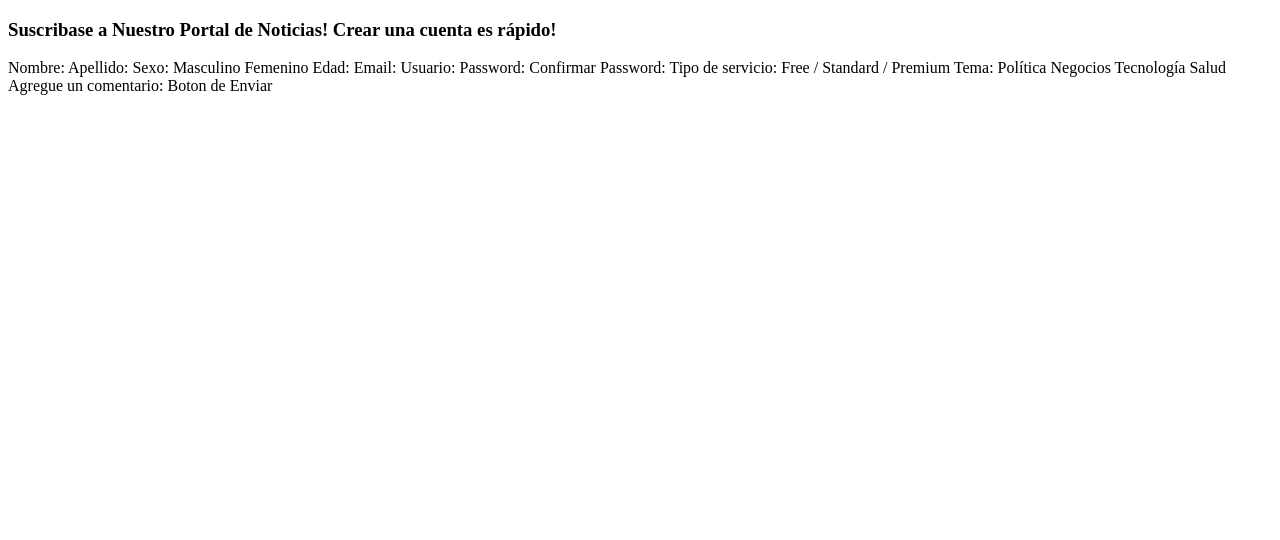
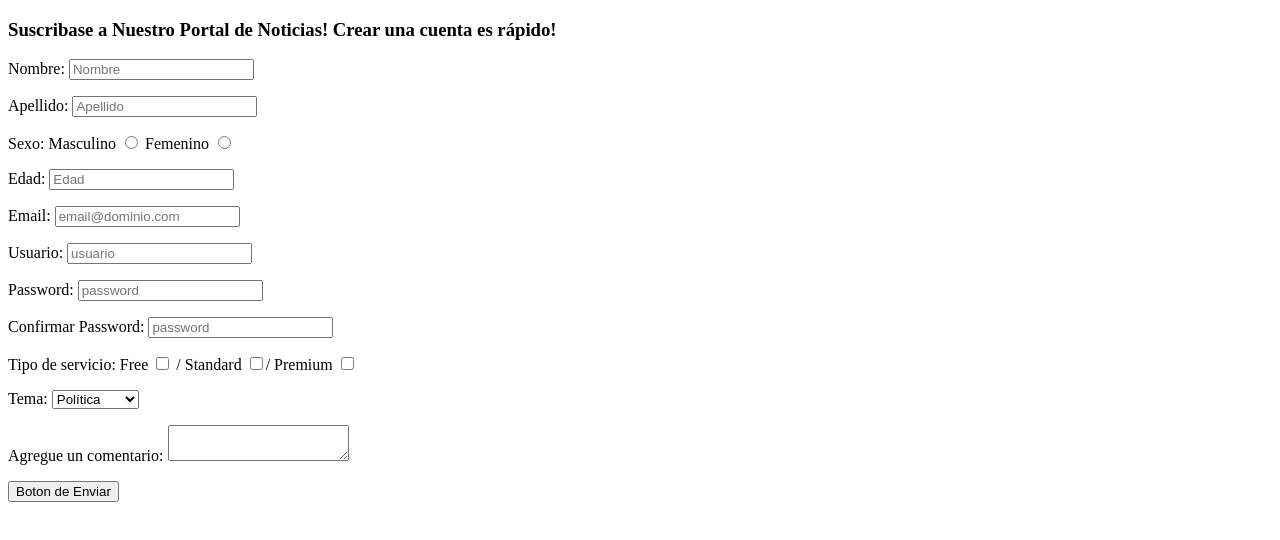
Before and after one commit to UCC-LabCompu2/ejercicios2023-vsponton, a plain HTML site: page Ejercicios-HTML/ej_formulario.html in a window 1280 px wide. Drawn offline with Linux system fonts and the light colour scheme.

Commit message:
Se realizaron ejercicios de accesibilidad y multimedia

```diff
--- a/Ejercicios-HTML/ej_formulario.html
+++ b/Ejercicios-HTML/ej_formulario.html
@@ -18,26 +18,54 @@
     https://www.w3schools.com/html/tryit.asp?filename=tryhtml_elem_output-->
 
 <h3>Suscribase a Nuestro Portal de Noticias! Crear una cuenta es rápido!</h3>
-Nombre:
-Apellido:
-Sexo: Masculino Femenino
-Edad:
-Email:
-Usuario:
-Password:
-Confirmar Password:
+<form id="formulario_suscripcion">
+    <p>
+        <label for="nombre">Nombre:</label> <input type="text" name="nombre" placeholder="Nombre" id="nombre">
+    </p>
+    <p>
+        <label for="apellido">Apellido:</label> <input type="text" name="apellido" placeholder="Apellido" id="apellido">
+    </p>
+    <p>
+        Sexo: <label for="masculino"> Masculino </label> <input type="radio" name="sexo" value="masculino" id="masculino">
+        <label for="femenino"> Femenino </label> <input type="radio" name="sexo" value="femenino" id="femenino">
+    </p>
+    <p>
+       <label for="edad"> Edad:</label> <input type="number" name="edad" placeholder="Edad" id="edad">
+    </p>
+    <p>
+        <label for="email"> Email: </label><input type="email" name="email" placeholder="email@dominio.com" id="email">
+    </p>
+    <p>
+        <label for="usuario"> Usuario:</label> <input type="text" name="usuario" placeholder="usuario" id="usuario">
+    </p>
+    <p>
+        <label for="password"> Password:</label> <input type="password" name="password" placeholder="password" id="password">
+    </p>
+    <p>
+        <label for="confirmar_password"> Confirmar Password:</label> <input type="password" name="confirmar_password" placeholder="password" id="confirmar_password">
+    </p>
+    <p>
+        Tipo de servicio: <label for="free"> Free</label> <input type="checkbox" name="Tipo_servicio" value="Free" id="free"> /
+        <label for="standard"> Standard </label> <input type="checkbox" name="Tipo_servicio" value="Standard" id="standard">/
+        <label for="premium"> Premium </label> <input type="checkbox" name="Tipo_servicio" value="Premium" id="premium">
+    </p>
+    <p>
+        <label for="tema"> Tema: </label>
+        <select id="tema">
+            <option value="politica">Política</option>
+            <option value="negocios">Negocios</option>
+            <option value="tecnologias">Tecnología</option>
+            <option value="salud">Salud</option>
+        </select>
 
-Tipo de servicio: Free / Standard / Premium
-Tema:
-Política
-Negocios
-Tecnología
-Salud
-
-Agregue un comentario:
-
-Boton de Enviar
-
+    </p>
+    <p>
+    <label for="comentario"> Agregue un comentario:</label> <textarea id="comentario"> </textarea>
+    </p>
+    <p>
+    <button type="button"> Boton de Enviar</button>
+    </p>
+</form>
 
 </body>
 </html>
```
Also changed, not shown: Ejercicios-HTML/ej_listas.html (+1 -1 lines), Ejercicios-HTML/ej_noticia.html (+3 -0 lines), Ejercicios-HTML/ej_tablas.html (+1 -0 lines).
